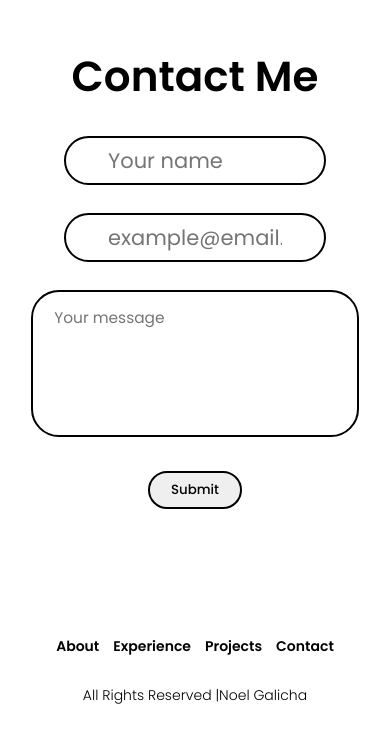
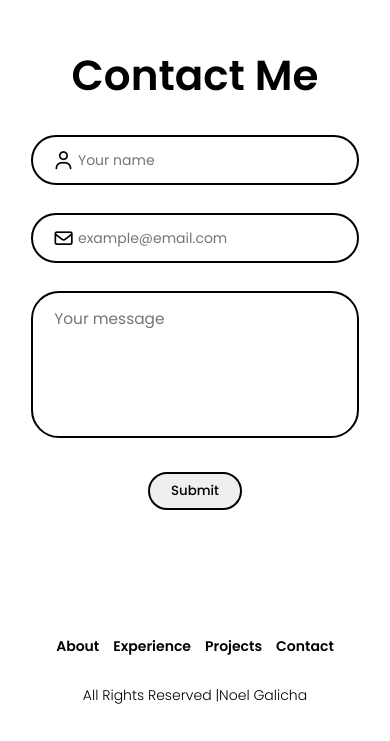
Before and after one commit to Noelzkie22/Portfolio, a plain HTML site: page index.html in a window 390 px wide. Shown: the part 4034-4775 px from the top of the page. Drawn offline with Linux system fonts and the light colour scheme.

Commit message:
Portfolio change views fix

```diff
--- a/style.css
+++ b/style.css
@@ -311,7 +311,7 @@ section{
   color: black;
 }
 
-@media (hover: none) {
+@media{
   .btn-grp {
     opacity: 1;
   }
@@ -405,7 +405,7 @@ footer ul li a{
   flex-direction: column;
  }
  .input-box input{
-  padding: 1rem 3rem;
+  padding: 1rem 1.5rem 1rem 3.5rem;
   font-size:1.1rem;
  }
  .input-box i{
@@ -413,6 +413,9 @@ footer ul li a{
  }
 
 
+ .btn-grp{
+    opacity: 1;
+  }
 }
 
 
@@ -445,17 +448,16 @@ header .visit-btn{
 }
 
 .input-box input{
-  padding:1rem 2rem;
+  padding:1rem 1.5rem 1rem 3.5rem;
   font-size: 1.1rem;
 }
 
 .input-box input::placeholder{
-  font-size: 1.5rem;
+  font-size: 1rem;
 }
 
 .input-box i{
-  display: none;
-  font-size:1.3rem;
+ font-size:1.3rem;
 }
 
 .grid{
@@ -512,9 +514,8 @@ header .visit-btn{
   }
 
   .input-box input{
-    padding: 0.5rem 3rem;
-    width: 80%;
-    font-size: 1.5rem;
+    padding: 0.9rem 1.2rem 0.9rem 3.2rem;
+     font-size: 1rem;
   }
 
   footer ul{
```
